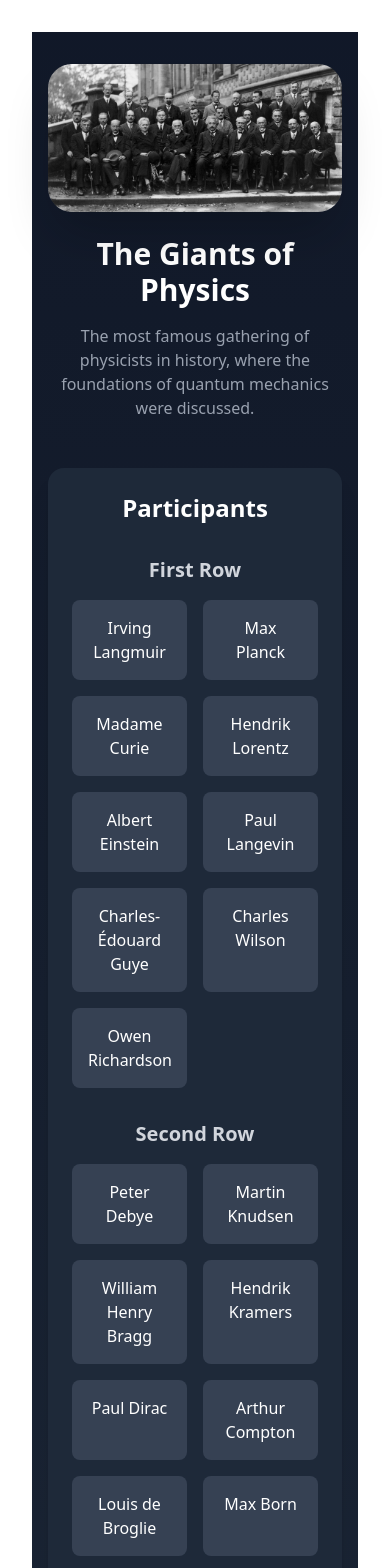
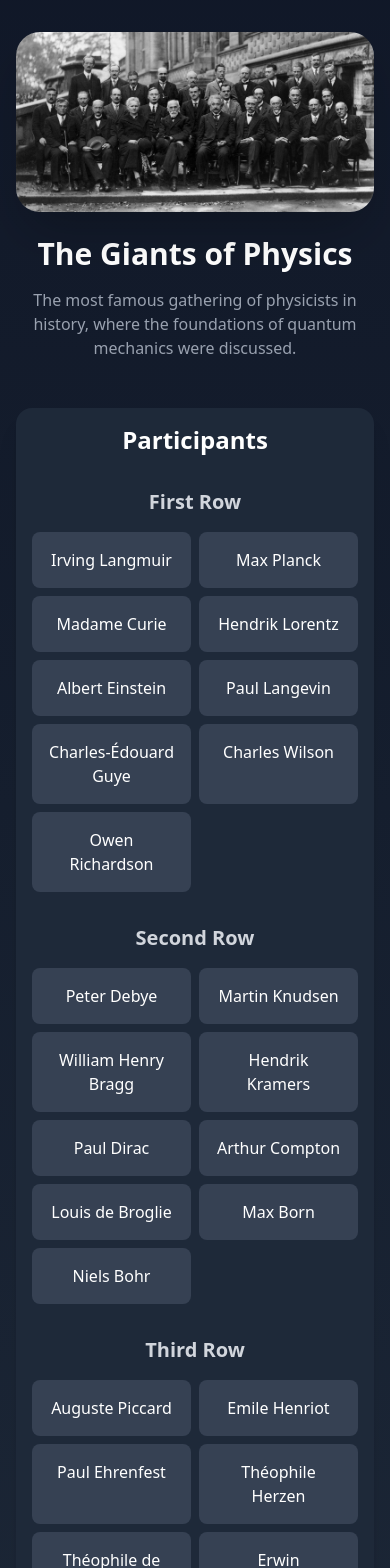
Before and after one commit to stevengunneweg/uglify-css, a Vue app: page / in a window 390 px wide. Shown: the top 1568 px of the page. Built offline with nearby package versions, Linux system fonts and the light colour scheme.

Commit message:
[main] Remove padding

```diff
--- a/src/components/filler.vue
+++ b/src/components/filler.vue
@@ -57,7 +57,7 @@ const participants = [
 </script>
 
 <template>
-	<section class="min-h-screen bg-gradient-to-b from-gray-900 to-gray-800">
+	<section class="min-h-screen bg-gradient-to-b from-gray-900 to-gray-800 mt-0">
 		<div class="max-w-4xl mx-auto px-4 py-8">
 			<div class="flex flex-col items-center gap-6">
 				<div class="relative group saturate-0 hover:saturate-100 transition-all duration-1000 ease-in-out">
@@ -88,13 +88,13 @@ const participants = [
 
 			<section class="mt-12">
 				<div class="bg-gray-800 rounded-2xl overflow-hidden shadow-xl">
-					<div class="p-6">
+					<div class="p-4 lg:p-6">
 						<h3 class="text-2xl font-bold text-white mb-8">Participants</h3>
 
 						<div class="space-y-8">
 							<div v-for="(row, index) in participants" :key="index">
 								<h4 class="text-xl font-semibold text-gray-300 mb-4">{{ row.title }}</h4>
-								<div class="grid grid-cols-2 md:grid-cols-3 lg:grid-cols-4 gap-4">
+								<div class="grid grid-cols-2 md:grid-cols-3 lg:grid-cols-4 gap-2 lg:gap-4">
 									<a
 										v-for="person in row.people"
 										:key="person.name"
--- a/src/style.css
+++ b/src/style.css
@@ -67,7 +67,6 @@ button:focus-visible {
 #app {
 	max-width: 1280px;
 	margin: 0 auto;
-	padding: 2rem;
 	text-align: center;
 }
 
```
